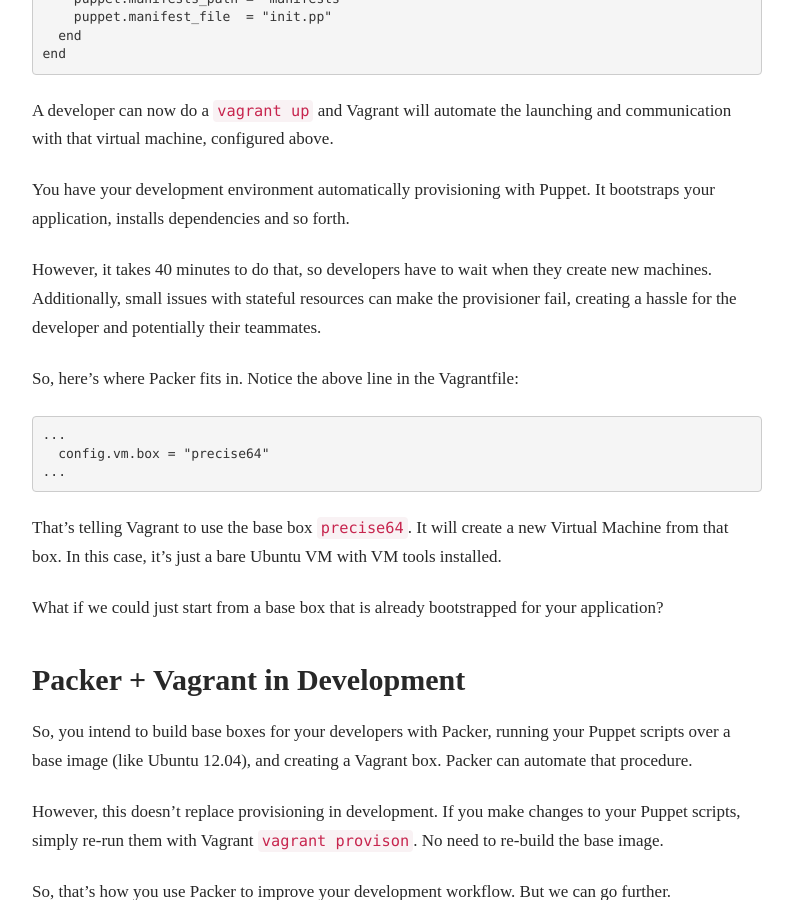
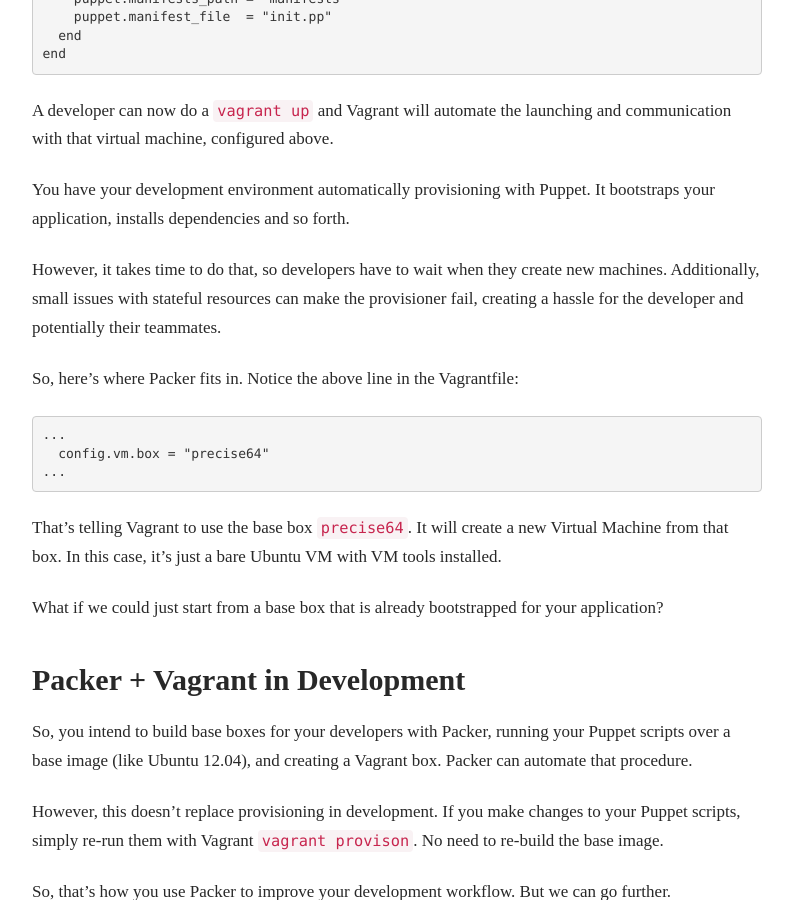
Before and after one commit to mb720/pretengineer, a Jekyll site: the page built from _posts/2013-09-11-packer-vagrant-infra.md, in a window 1280 px wide and 900 px high, scrolled down 2084 px. Shown: the whole window, without its empty margins (243-1036 px from the left). Built offline with Jekyll 4.4.1, drawn with Linux system fonts in a browser that asks for light colours; nearby versions of some CDN libraries; some web fonts are replaced; some of the changed text lies outside the part shown.

```diff
--- a/_posts/2013-09-11-packer-vagrant-infra.md
+++ b/_posts/2013-09-11-packer-vagrant-infra.md
@@ -96,7 +96,7 @@ communication with that virtual machine, configured above.
 You have your development environment automatically provisioning with
 Puppet. It bootstraps your application, installs dependencies and so forth.
 
-However, it takes 40 minutes to do that, so developers have to wait when
+However, it takes time to do that, so developers have to wait when
 they create new machines. Additionally, small issues with stateful resources
 can make the provisioner fail, creating a hassle for the developer and potentially
 their teammates.
```
Also changed, not shown: other parts of _posts/2013-09-11-packer-vagrant-infra.md (+1 -1 lines).
